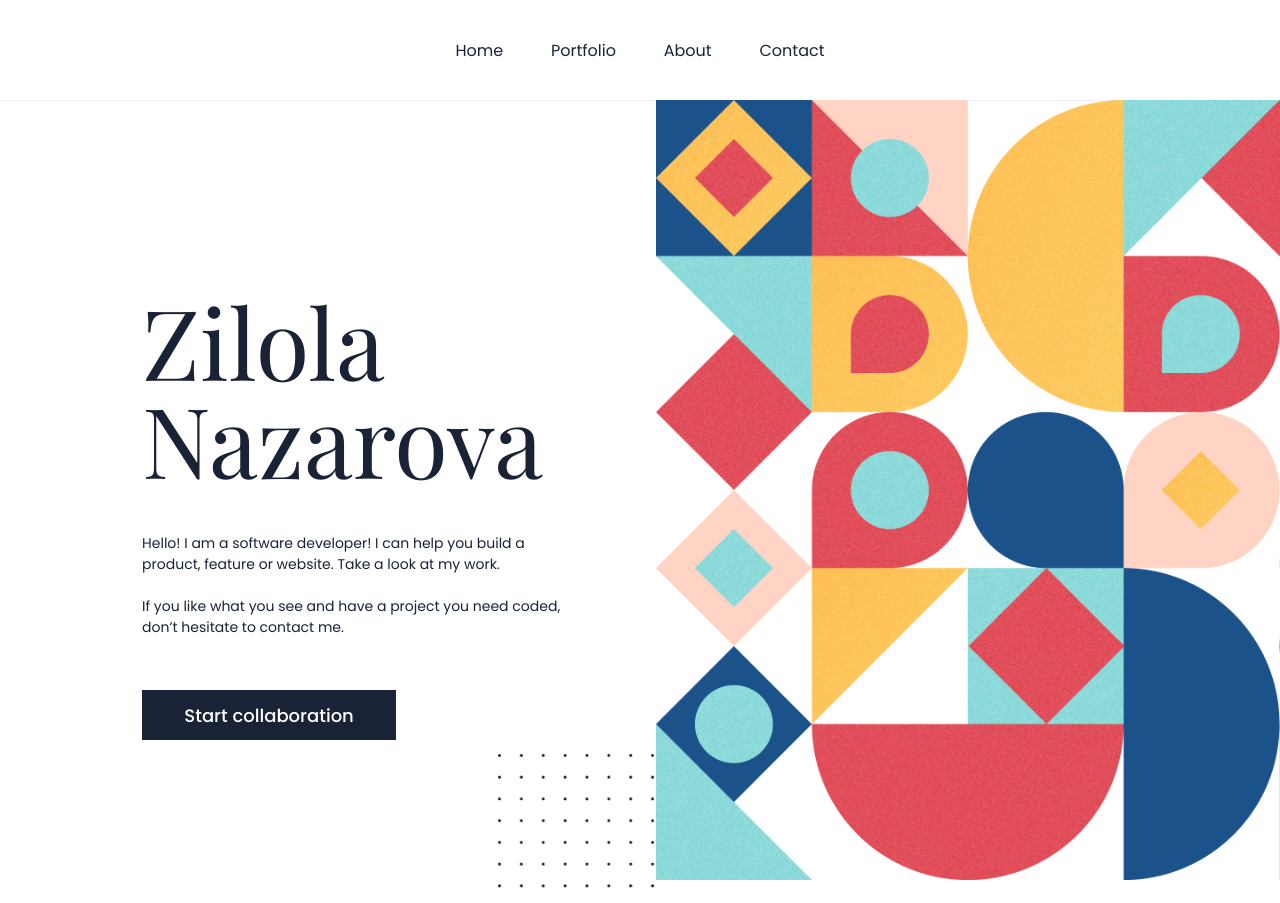
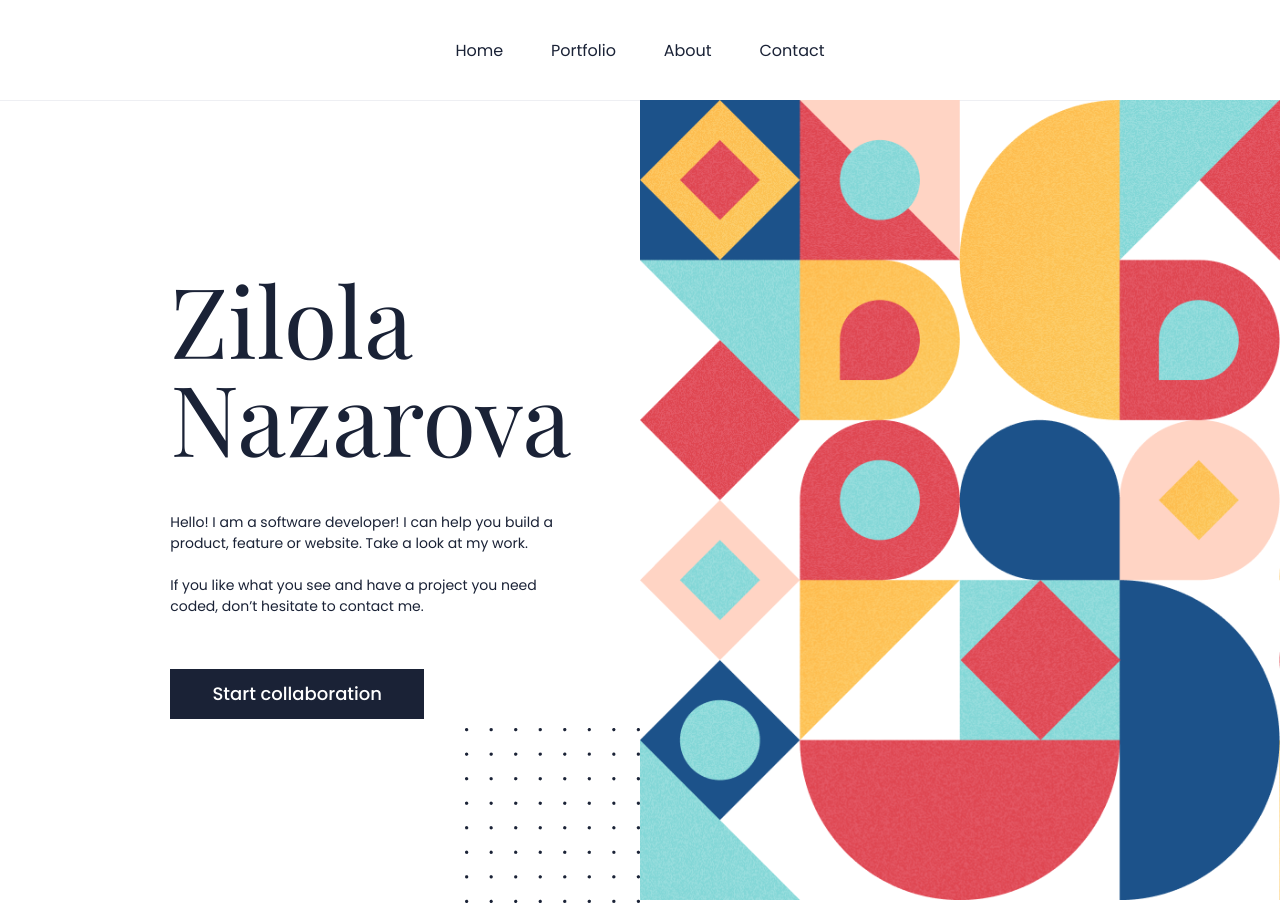
Before and after one commit to Zilola-Nazarova/zilola-portfolio, a website: page index.html in a window 1280 px wide. Shown: the top 903 px of the page. Drawn offline with nearby package versions, Linux system fonts and the light colour scheme.

Commit message:
Fix positioning of the headline background, fix some other parts where the layout might break

```diff
--- a/index.html
+++ b/index.html
@@ -34,6 +34,9 @@
         <button class="collaboration white poppins">
           Start collaboration
         </button>
+      </div>
+      <div class="headline-decoration">
+        <img src="./images/image-geometry_1.png" alt="Decoration of the Headline">
       </div>
     </section>
 
--- a/styles.css
+++ b/styles.css
@@ -42,6 +42,10 @@ nav .menu {
   display: flex;
   flex-direction: column;
   justify-content: space-around;
+}
+
+#headline .headline-decoration {
+    display: none;
 }
 
 h1.playfair {
@@ -403,26 +407,41 @@ a.see-project:active,
   }
 
   #headline {
-    background-image: url("./images/image-geometry_1.png"), url(./images/image_dots.png);
-    background-repeat: no-repeat, no-repeat;
-    background-position: right top, right 55.75% bottom;
-    background-size: 48.75% auto, 12.15% auto;
-    padding: 192px 55.3% 13.2% 11.1%;
+    background-image: unset;
+    padding: 0;
     max-width: 1440px;
     margin: 0 auto 14.6% auto;
+    display: flex;
+    gap: 0;
   }
 
   #headline .text-block {
     margin: 0;
-    padding: 0;
+    padding: 13.3% 6.3% 13.3% 13.3%;
+    width: 50%;
     display: flex;
     justify-content: flex-start;
     min-height: unset;
+    background-image: url(./images/image_dots.png);
+    background-repeat: no-repeat;
+    background-position: right bottom;
+    background-size: 27.4% auto;
   }
+
+  #headline .headline-decoration {
+    display: block;
+    align-self: flex-end;
+    width: 50%;
+  }
+
+  #headline img {
+    width: 100%;
+  }
+
 
   #headline .text-block h1 {
     line-height: 1em;
-    font-size: 7.63vw;
+    font-size: min(7.63vw, 110px);
     margin-bottom: 46px;
   }
 
@@ -451,7 +470,7 @@ a.see-project:active,
     display: block;
     writing-mode: vertical-lr;
     transform: rotate(180deg);
-    font-size: 7.63vw;
+    font-size: min(7.63vw, 110px);
     line-height: 1em;
     margin: 0;
     text-align: end;
@@ -589,7 +608,7 @@ a.see-project:active,
   #about-myself-section {
     max-width: 1440px;
     margin: 0 auto;
-    padding: 216px 11% 158px 11%;
+    padding: 216px min(11%, 160px) 158px min(11%, 160px);
     flex-direction: row;
     justify-content: space-between;
   }
@@ -606,7 +625,7 @@ a.see-project:active,
     grid-template-rows: 1fr 1fr;
     gap: 0;
     width: min(60%, 36rem);
-    height: min(60%, 36rem);
+    height: 36rem;
     position: relative;
     background-image: url("./images/image_dots_with_teal.png");
     background-repeat: no-repeat;
@@ -625,11 +644,12 @@ a.see-project:active,
   #about-myself-section .knowledge div {
     padding: 17.3%;
     padding-right: 5%;
+    padding-bottom: 5%;
     height: unset;
   }
 
   #about-myself-section h2 {
-    font-size: 7.63vw;
+    font-size: min(7.63vw, 110px);
     margin-top: 28px;
     margin-bottom: 30px;
     line-height: 1em;
@@ -660,7 +680,7 @@ a.see-project:active,
   }
 
   #contact-form h2 {
-    font-size: 109px;
+    font-size: min(7.63vw, 110px);
     margin-bottom: 40px;
     line-height: 110px;
   }
```
